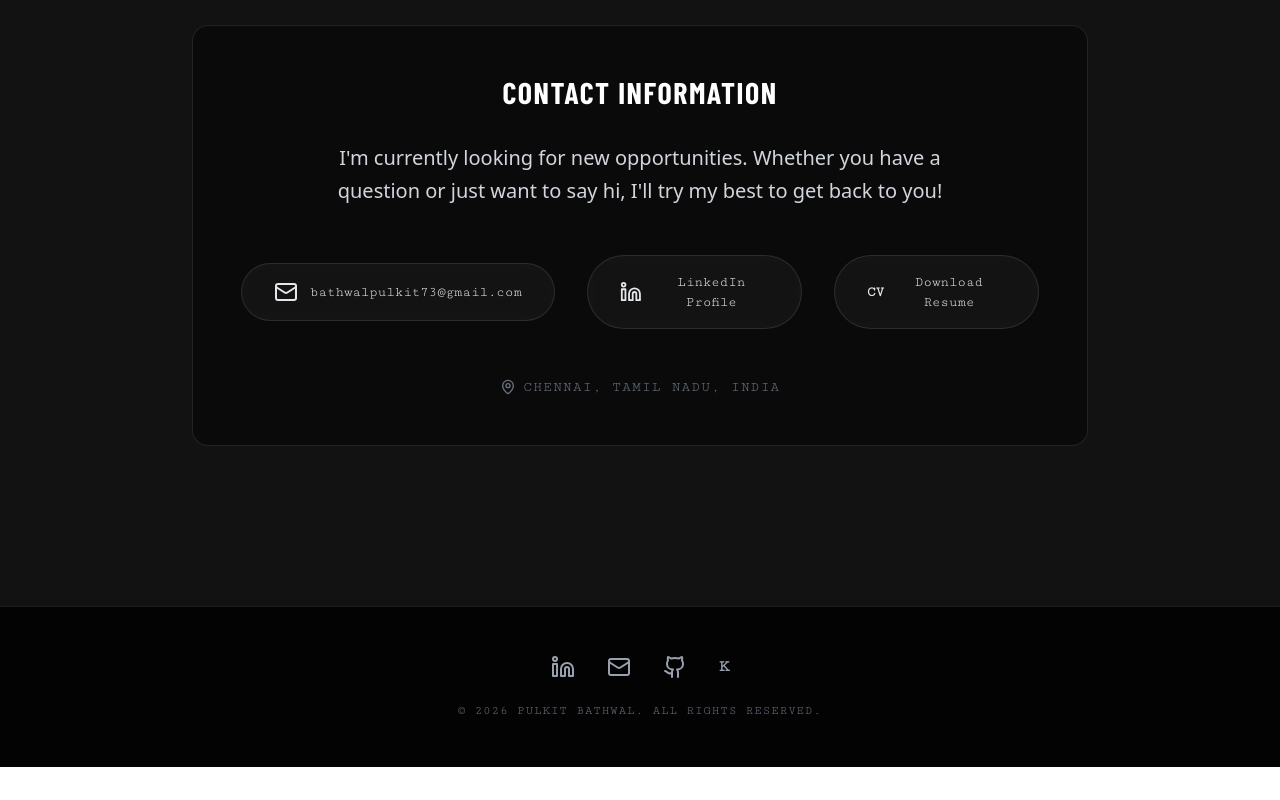
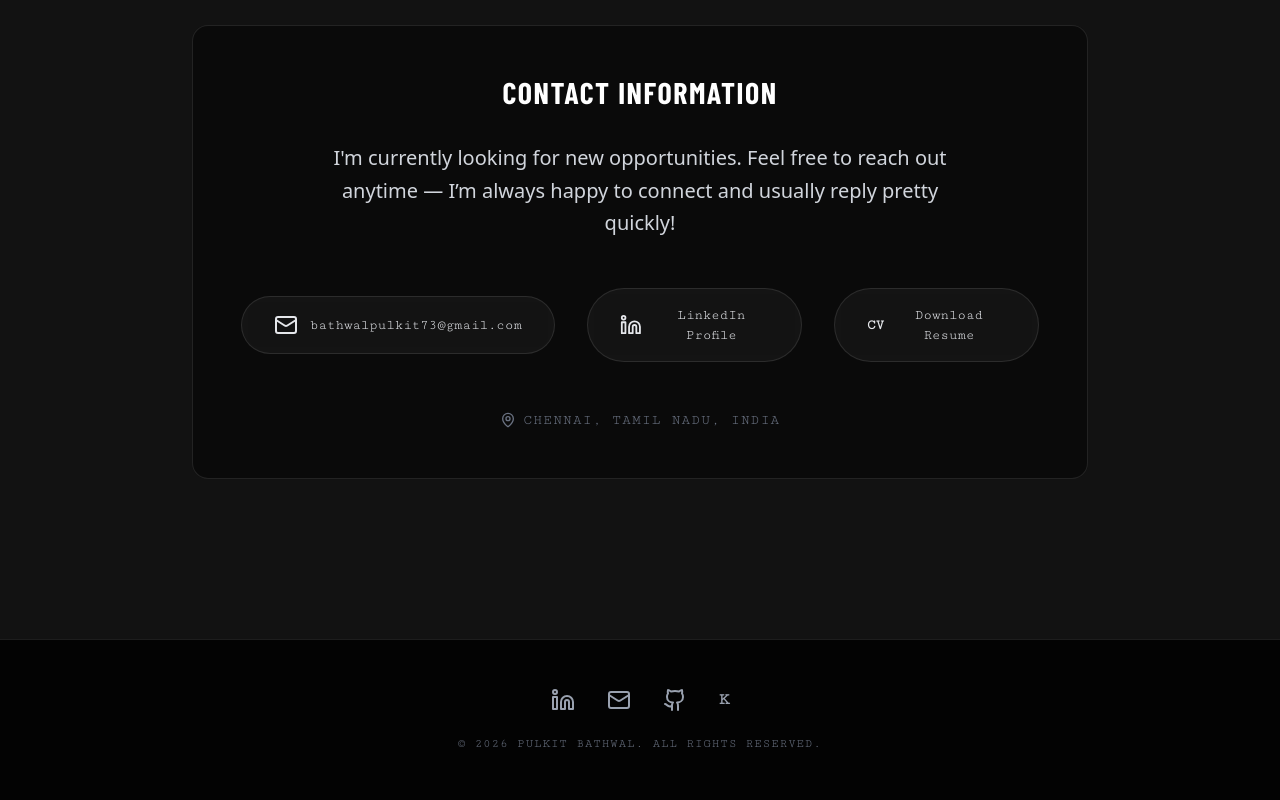
Before and after one commit to Pulkit320/portfolio, a Next.js app: page / in a window 1280 px wide. Shown: the part 4770-5570 px from the top of the page. Before the commit the page ends 5537 px from the top, so only its background shows below. Built offline with nearby package versions, Linux system fonts and the light colour scheme.

Commit message:
Update contact description text

```diff
--- a/components/sections/Contact.tsx
+++ b/components/sections/Contact.tsx
@@ -17,7 +17,7 @@ export function Contact() {
                 >
                     <h2 className="text-3xl font-bold text-white mb-8 font-display uppercase tracking-wider">Contact Information</h2>
                     <p className="text-xl text-gray-300 mb-12 max-w-2xl mx-auto font-light leading-relaxed">
-                        I&apos;m currently looking for new opportunities. Whether you have a question or just want to say hi, I&apos;ll try my best to get back to you!
+                        I&apos;m currently looking for new opportunities. Feel free to reach out anytime — I’m always happy to connect and usually reply pretty quickly!
                     </p>
 
                     <div className="flex flex-col md:flex-row justify-center items-center gap-8 mb-12">
```
